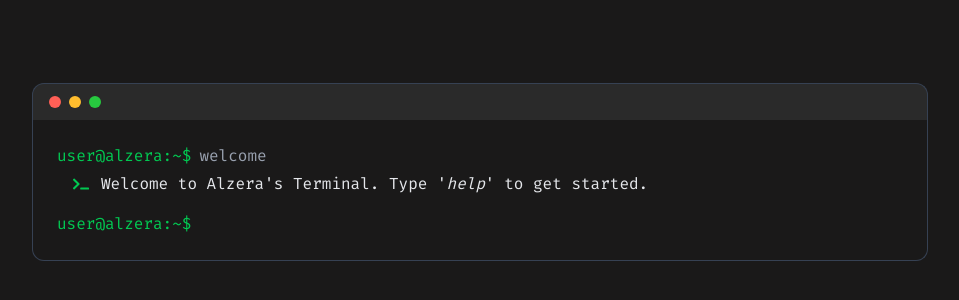
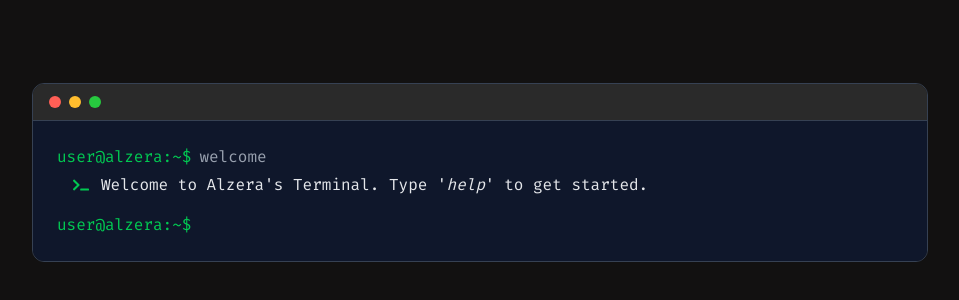
Before and after one commit to Alzera/alzera.github.io, a React (Vite) app: page / in a window 1280 px wide. Shown: the part 228-528 px from the top of the page, without its empty margins (160-1119 px from the left). Built offline with nearby package versions, Linux system fonts and the light colour scheme.

Commit message:
fix: light mode coloring

```diff
--- a/src/App.tsx
+++ b/src/App.tsx
@@ -2,7 +2,7 @@ import { Terminal } from './components/Terminal';
 
 function App() {
   return (
-    <div className="min-h-screen bg-[#121111] text-gray-200 selection:bg-green-900 selection:text-white">
+    <div className="min-h-screen bg-gray-100 dark:bg-[#121111] text-gray-900 dark:text-gray-200 selection:bg-green-200 selection:text-green-900 dark:selection:bg-green-900 dark:selection:text-white">
       <Terminal />
     </div>
   );
--- a/src/components/CommandInput.tsx
+++ b/src/components/CommandInput.tsx
@@ -56,7 +56,7 @@ export const CommandInput: React.FC<{
         value={input}
         onChange={(e) => setInput(e.target.value)}
         onKeyDown={handleKeyDown}
-        className="bg-transparent border-none outline-none text-gray-200 grow font-mono text-base"
+        className="bg-transparent border-none outline-none text-gray-900 dark:text-gray-200 grow font-mono text-base"
         autoFocus
         spellCheck={false}
         autoComplete="off"
--- a/src/components/Terminal.tsx
+++ b/src/components/Terminal.tsx
@@ -125,9 +125,9 @@ export const Terminal: React.FC = () => {
   };
 
   return (
-    <div className="w-full min-h-screen flex items-center justify-center p-8 bg-[#e8e8e8] dark:bg-[#1a1919]">
-      <div className="w-full max-w-4xl">
-        <div className="bg-white dark:bg-[#2a2a2a] rounded-t-xl border border-gray-300 dark:border-gray-700 border-b-0">
+    <div className="w-full min-h-screen flex items-center justify-center p-8">
+      <div className="w-full max-w-4xl rounded-xl overflow-hidden border border-gray-300 dark:border-gray-700">
+        <div className="bg-white dark:bg-[#2a2a2a] border-b border-gray-300 dark:border-gray-700">
           <div className="flex items-center gap-2 px-4 py-3">
             <div className="w-3 h-3 rounded-full bg-[#ff5f56]"></div>
             <div className="w-3 h-3 rounded-full bg-[#ffbd2e]"></div>
@@ -135,7 +135,7 @@ export const Terminal: React.FC = () => {
           </div>
         </div>
 
-        <div className="bg-white dark:bg-[#1a1919] rounded-b-xl border border-gray-300 dark:border-gray-700 border-t-0 p-6 overflow-auto" style={{ maxHeight: '80vh' }}>
+        <div className="bg-white dark:bg-slate-900 p-6 overflow-auto max-h-[80vh]">
           <div>
             {history.map((item) => (
               <div key={item.id} className="mb-4">
--- a/src/components/commands/SkillsOutput.tsx
+++ b/src/components/commands/SkillsOutput.tsx
@@ -75,12 +75,12 @@ export const SkillsOutput: React.FC<{
 
   const frameworks = [
     { name: 'Flutter', status: '(Active)', icon: <SiFlutter />, color: 'text-cyan-400' },
-    { name: 'Next.js', status: '(Active)', icon: <SiNextdotjs />, color: 'text-white' },
+    { name: 'Next.js', status: '(Active)', icon: <SiNextdotjs />, color: 'text-gray-900 dark:text-white' },
     { name: 'Vue.js', status: '(Active)', icon: <SiVuedotjs />, color: 'text-green-400' },
     { name: 'React', status: '(Active)', icon: <SiReact />, color: 'text-blue-400' },
     { name: 'Node.js', status: '(Active)', icon: <SiNodedotjs />, color: 'text-green-500' },
     { name: 'Android (Native)', status: '', icon: <SiAndroid />, color: 'text-green-400' },
-    { name: 'iOS (Native)', status: '', icon: <SiApple />, color: 'text-white' },
+    { name: 'iOS (Native)', status: '', icon: <SiApple />, color: 'text-gray-900 dark:text-white' },
     { name: 'Xamarin', status: '', icon: <SiDotnet />, color: 'text-blue-600' },
     { name: 'CodeIgniter', status: '', icon: <SiCodeigniter />, color: 'text-orange-400' },
   ];
```
